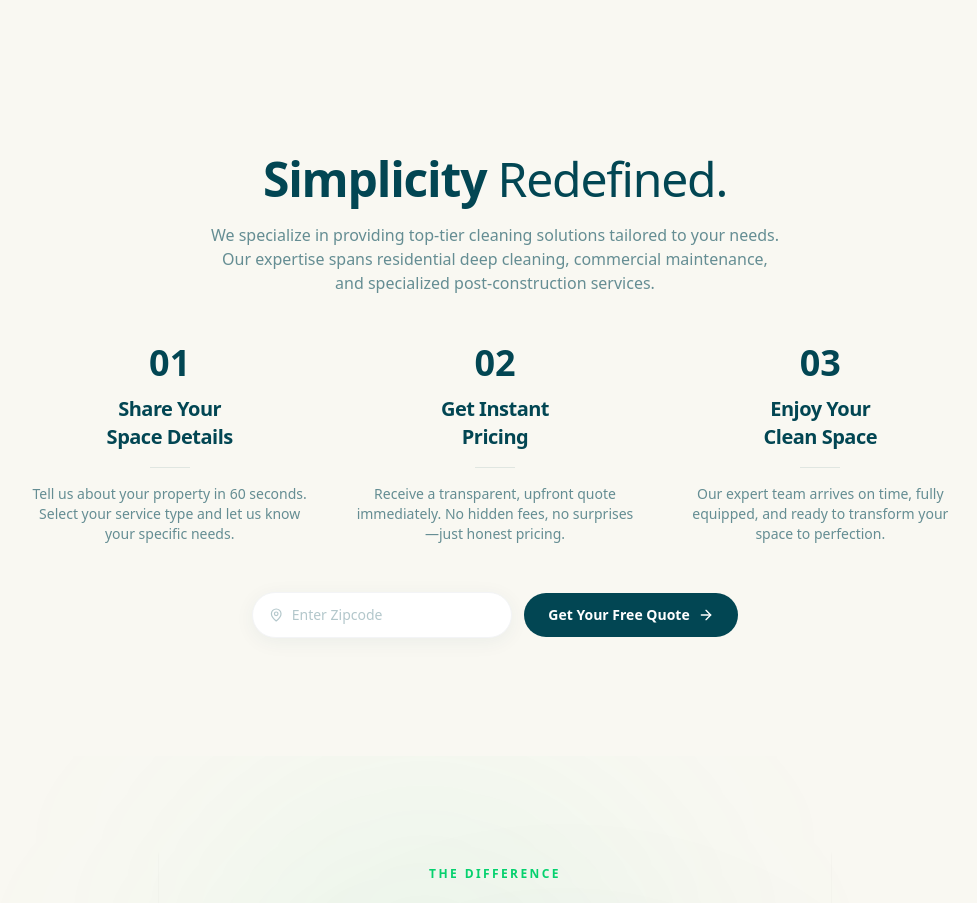
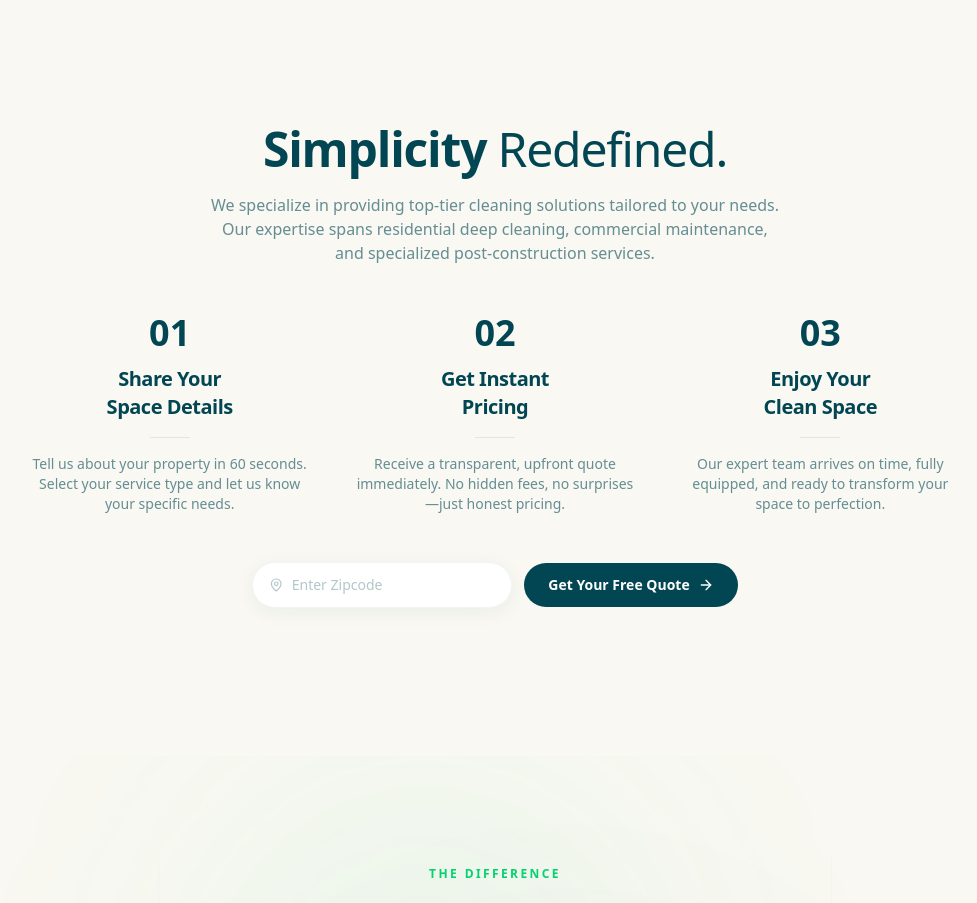
Before and after one commit to renatoquerales28-byte/extreme-cleaning-next, a Next.js app: page / in a window 1280 px wide. Shown: the part 2200-3103 px from the top of the page, without its empty margins (145-1122 px from the left). Built offline with nearby package versions, Linux system fonts and the light colour scheme.

Commit message:
UI: Move Process content up 30px within section

```diff
--- a/src/components/landing/ProcessSection.tsx
+++ b/src/components/landing/ProcessSection.tsx
@@ -40,7 +40,7 @@ export default function ProcessSection() {
             className="w-full bg-transparent h-screen flex flex-col justify-center py-12 lg:py-0 relative translate-y-[70px]"
             id="process"
         >
-            <div className="max-w-[1000px] mx-auto px-6 lg:px-8 w-full">
+            <div className="max-w-[1000px] mx-auto px-6 lg:px-8 w-full -translate-y-[30px]">
 
                 {/* Header Block */}
                 <motion.div
```
